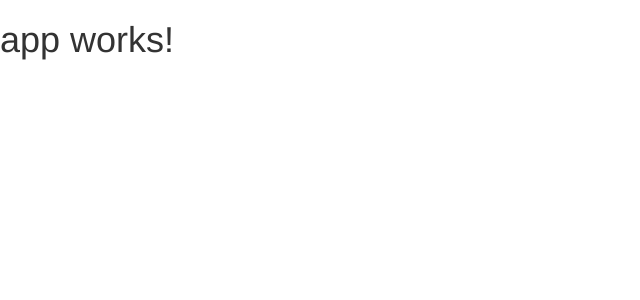
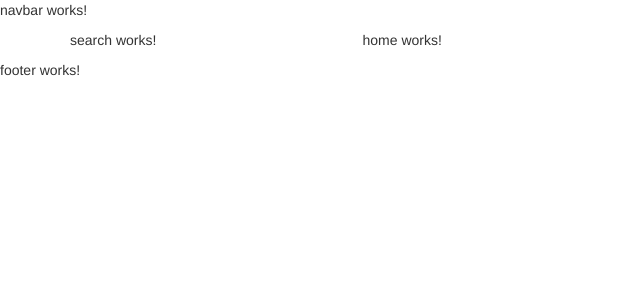
Before and after one commit to gatezh/Auction-app, an Angular app: page / in a window 1280 px wide. Shown: the top 300 px of the page, without its empty margins (0-640 px from the left). Built offline with nearby package versions, Linux system fonts and the light colour scheme.

Commit message:
Add AppComponent template

```diff
--- a/src/app/app.component.html
+++ b/src/app/app.component.html
@@ -1,3 +1,15 @@
-<h1>
-  {{title}}
-</h1>
+<auction-navbar></auction-navbar>
+
+<div class="container">
+  <div class="row">
+    <div class="col-md-3">
+      <auction-search></auction-search>
+    </div>
+
+    <div class="col-md-9">
+      <router-outlet></router-outlet>
+    </div>
+  </div>
+</div>
+
+<auction-footer></auction-footer>
```
